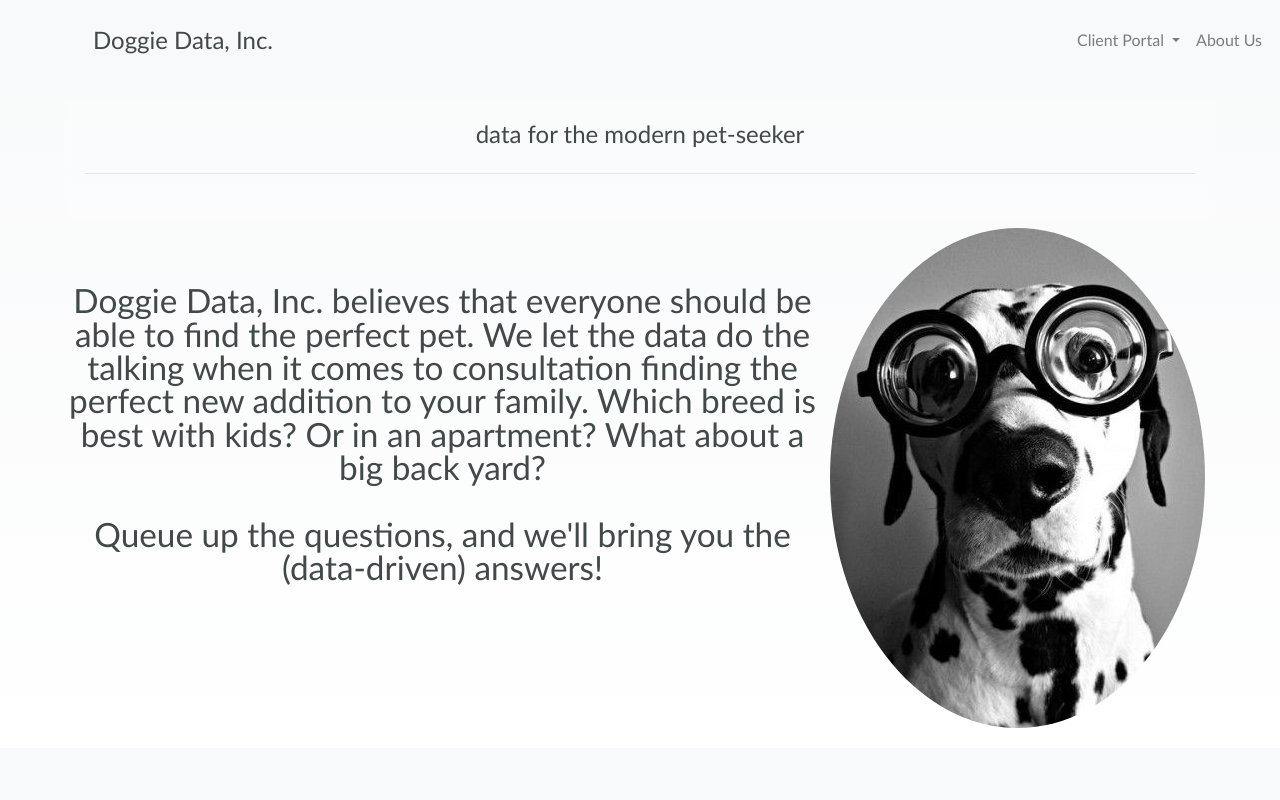
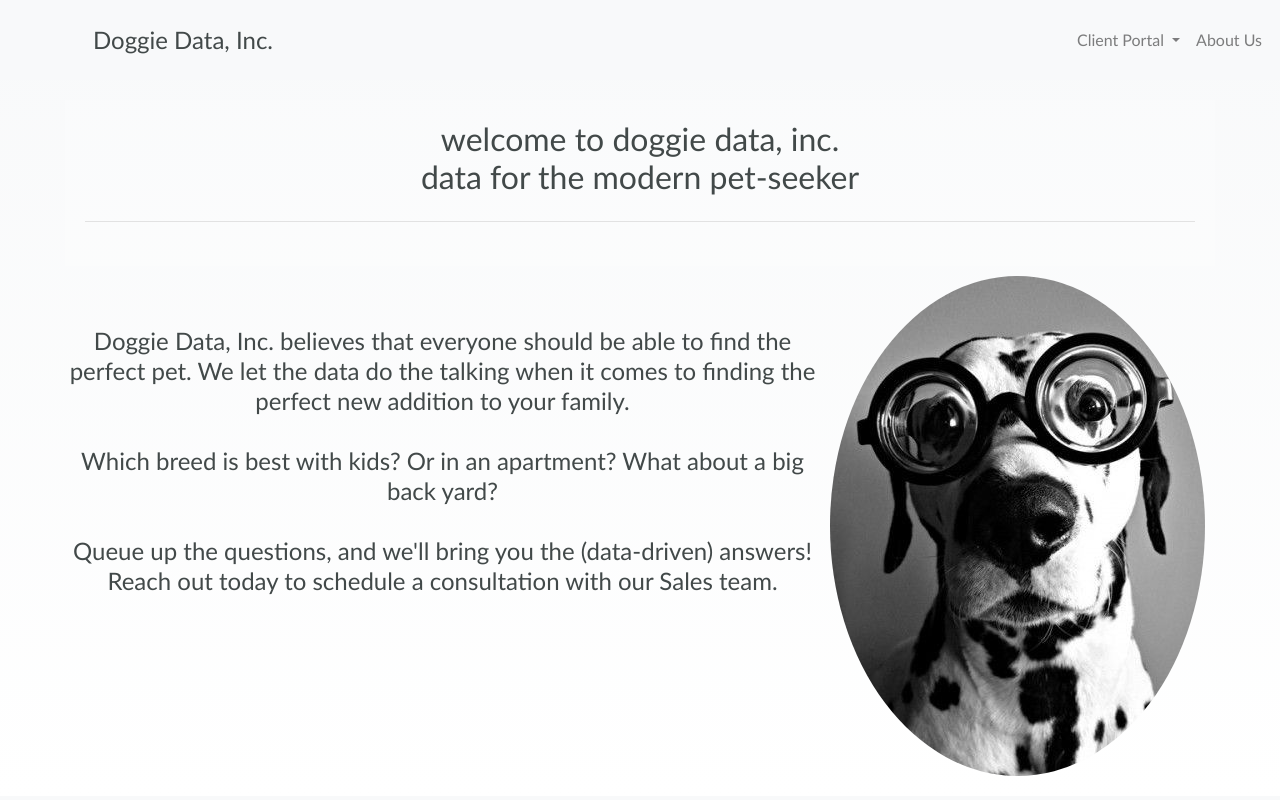
Before and after one commit to oianchevska/project-2, a plain HTML site: page index.html in a window 1280 px wide. Drawn offline with nearby package versions, Linux system fonts and the light colour scheme.

Commit message:
changed client request/graph explanation  content on Cruella page. Changed formatting on index.html. Associated changes to css

```diff
--- a/css/style.css
+++ b/css/style.css
@@ -505,7 +505,7 @@ h3 {
 
 .main-header {
     text-align: center;
-    font-size: x-large;
+    font-size: xx-large;
     font-family: "Gill Sans", "Lucida Sans", Tahoma, Verdana, sans-serif;
     font-weight: lighter;
     color: #424949;
@@ -575,12 +575,12 @@ h3 {
 
 #index-text-box {
     font-family: "Gill Sans", "Lucida Sans", Tahoma, Verdana, sans-serif;
-    font-size: 25pt;
+    font-size: 18pt;
     display: block;
     /* line-height: 30px; */
     color: #424949;
     font-weight: 300;
-    line-height: 1;
+    line-height: 1.25;
 }
 
 #main-column {
--- a/index.html
+++ b/index.html
@@ -60,7 +60,7 @@
         <section class="row">
             <div class="col-md-12 main-content" id="main-column">
                 <article>
-                    <h1 class="display-4 main-header">data for the modern pet-seeker</h1>
+                    <h1 class="display-4 main-header"> welcome to doggie data, inc.<br>data for the modern pet-seeker</h1>
                     <hr class="my-4">
                 </article>
             </div>
@@ -69,10 +69,10 @@
                     <img class="main-image-wrap img-fluid " src="images/main.jpg">
                     <h3 class=" text-center align-middle" id="index-text-box">
                         <br>
-                        <br> Doggie Data, Inc. believes that everyone should be able to find the perfect pet. We let the data do the talking when it comes to consultation finding the perfect new addition to your family. Which breed is best with kids?
-                        Or in an apartment? What about a big back yard?
+                        <br> Doggie Data, Inc. believes that everyone should be able to find the perfect pet. We let the data do the talking when it comes to finding the perfect new addition to your family.
+                        <br><br>Which breed is best with kids? Or in an apartment? What about a big back yard?
                         <!-- <hr class="my-4"> -->
-                        <br><br> Queue up the questions, and we'll bring you the (data-driven) answers!
+                        <br><br> Queue up the questions, and we'll bring you the (data-driven) answers! Reach out today to schedule a consultation with our Sales team.
 
                     </h3>
                 </div>
```
Also changed, not shown: clients/cruella.html (+2 -2 lines).
